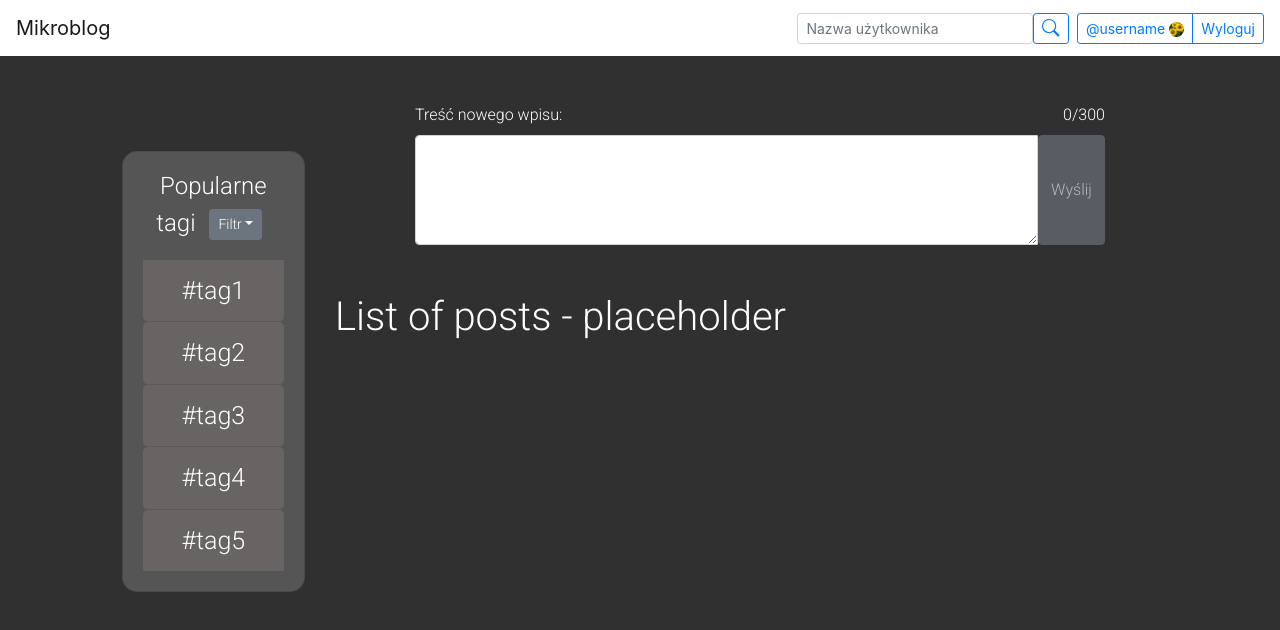
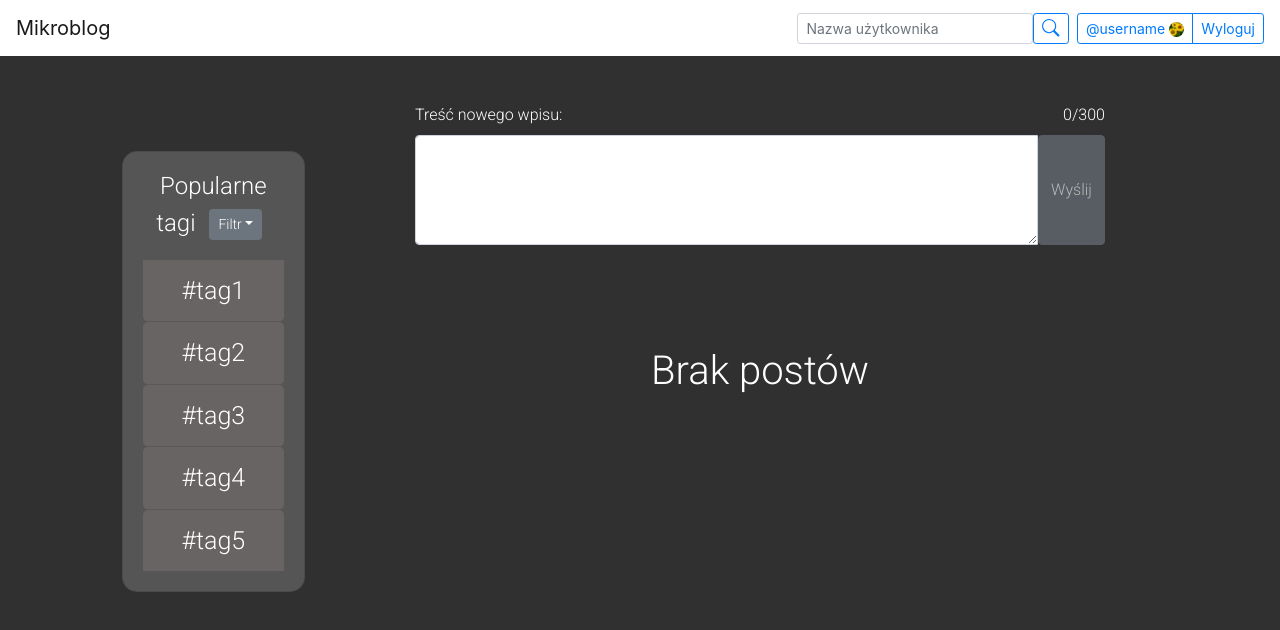
Before and after one commit to Echelon133/microblog-client, a Vue app: page / in a window 1280 px wide. Shown: the top 630 px of the page. Built offline with nearby package versions, Linux system fonts and the light colour scheme.

Commit message:
Implement PostList template (with Post looping)

```diff
--- a/src/components/PostList.vue
+++ b/src/components/PostList.vue
@@ -1,9 +1,28 @@
 <template>
-  <h1>List of posts - placeholder</h1>
+  <b-row class="posts">
+    <b-col xl="9" offset-xl="1" class="text-center pt-5" v-if="posts.length === 0">
+      <span class="no-content-text">Brak postów</span>
+    </b-col>
+    <b-col xl="9" offset-xl="1" class="text-center pt-5" v-else>
+      <Post v-for="post in posts" :key="post.uuid" :post="post"/>
+    </b-col>
+  </b-row>
 </template>
 
 <script>
+import Post from '@/components/Post'
+
 export default {
-  name: 'PostList'
+  name: 'PostList',
+  props: ['posts'],
+  components: {
+    Post
+  }
 }
 </script>
+
+<style scoped>
+.no-content-text {
+  font-size: 40px;
+}
+</style>
```
